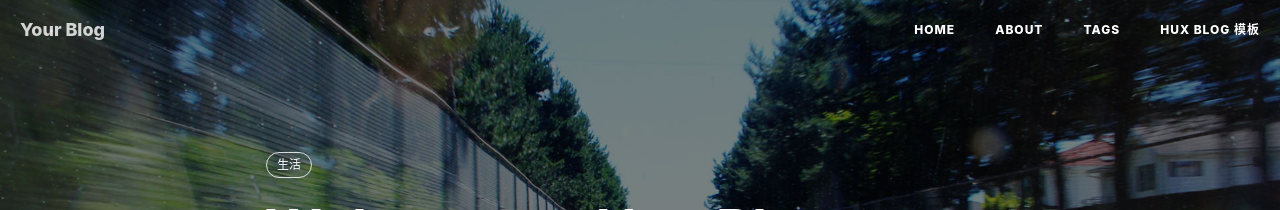
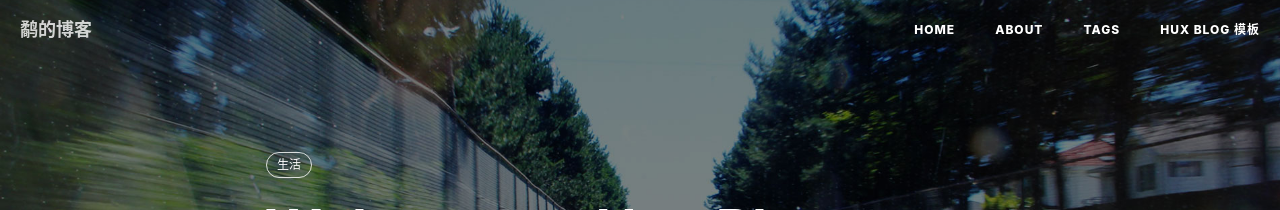
Before and after one commit to Wangxianhu/Wangxianhu.github.io, a Jekyll site: the page built from _posts/2014-01-29-hello-2015.markdown, in a window 1280 px wide. Shown: the top 210 px of the page. Built offline with Jekyll 4.4.1, drawn with Linux system fonts in a browser that asks for light colours; nearby versions of some CDN libraries; comment, search, counter and statistics services are not loaded; some of the changed text lies outside the part shown.

Commit message:
Update _config.yml

```diff
--- a/_config.yml
+++ b/_config.yml
@@ -1,22 +1,22 @@
 # Site settings
-title: Your Blog
+title: 鹬的博客
 SEOTitle: 你的博客 | Your Blog
 header-img: img/home-bg.jpg
-email: huxpro@gmail.com
-description: ""
+email: 2100858887@qq.com
+description: "hello我叫王先虎"
 keyword: ""
-url: "http://huangxuan.me"              # your host, for absolute URL
-baseurl: "/huxblog-boilerplate"         # for example, '/blog' if your blog hosted on 'host/blog'
+url: "http://wangxianhu.github.io"              # your host, for absolute URL
+baseurl: ""         # for example, '/blog' if your blog hosted on 'host/blog'
 
 
 
 # SNS settings
 RSS: false
-weibo_username:     huxpro
-zhihu_username:     huxpro
-github_username:    huxpro
-#twitter_username:  huxpro
-facebook_username:  huxpro
+weibo_username:   Wangxianhu
+zhihu_username:    Wangxianhu
+github_username:    Wangxianhu
+#twitter_username:  Wangxianhu
+facebook_username:  Wangxianhu
 
 
 
```
